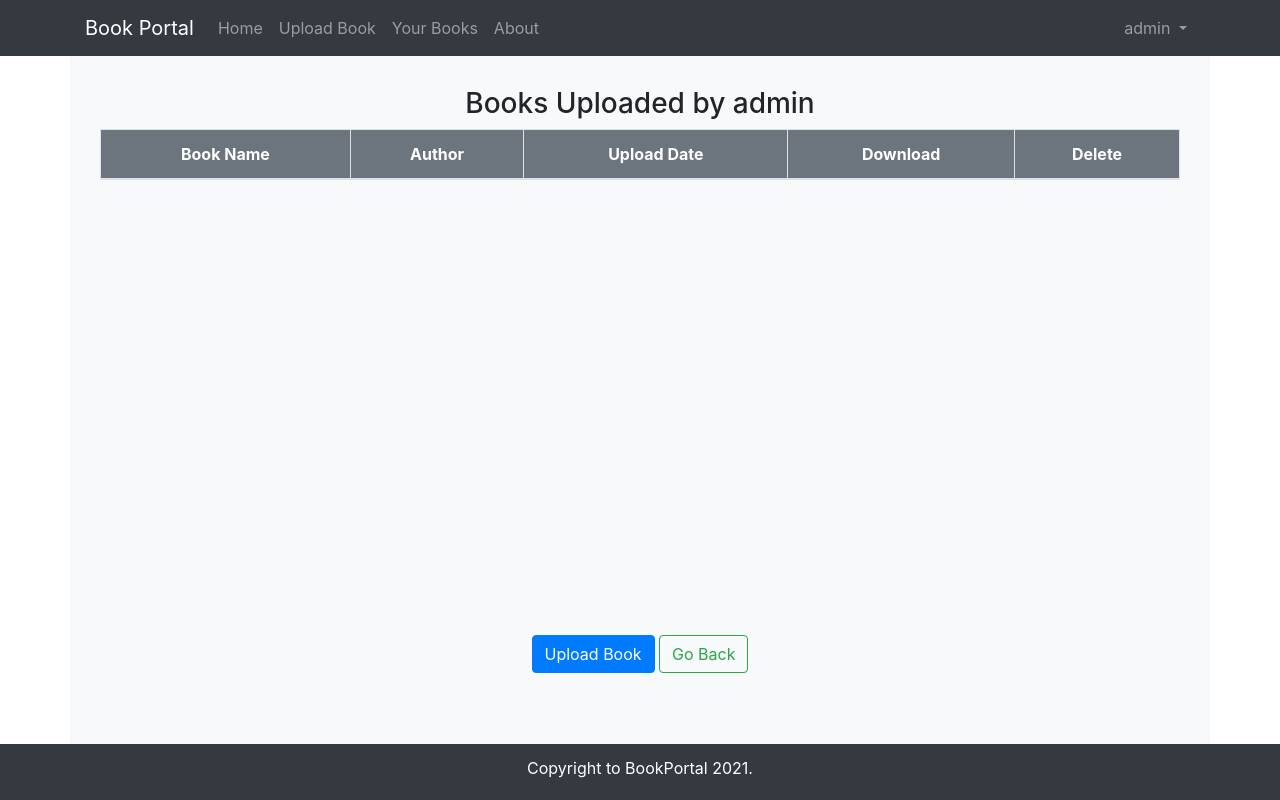
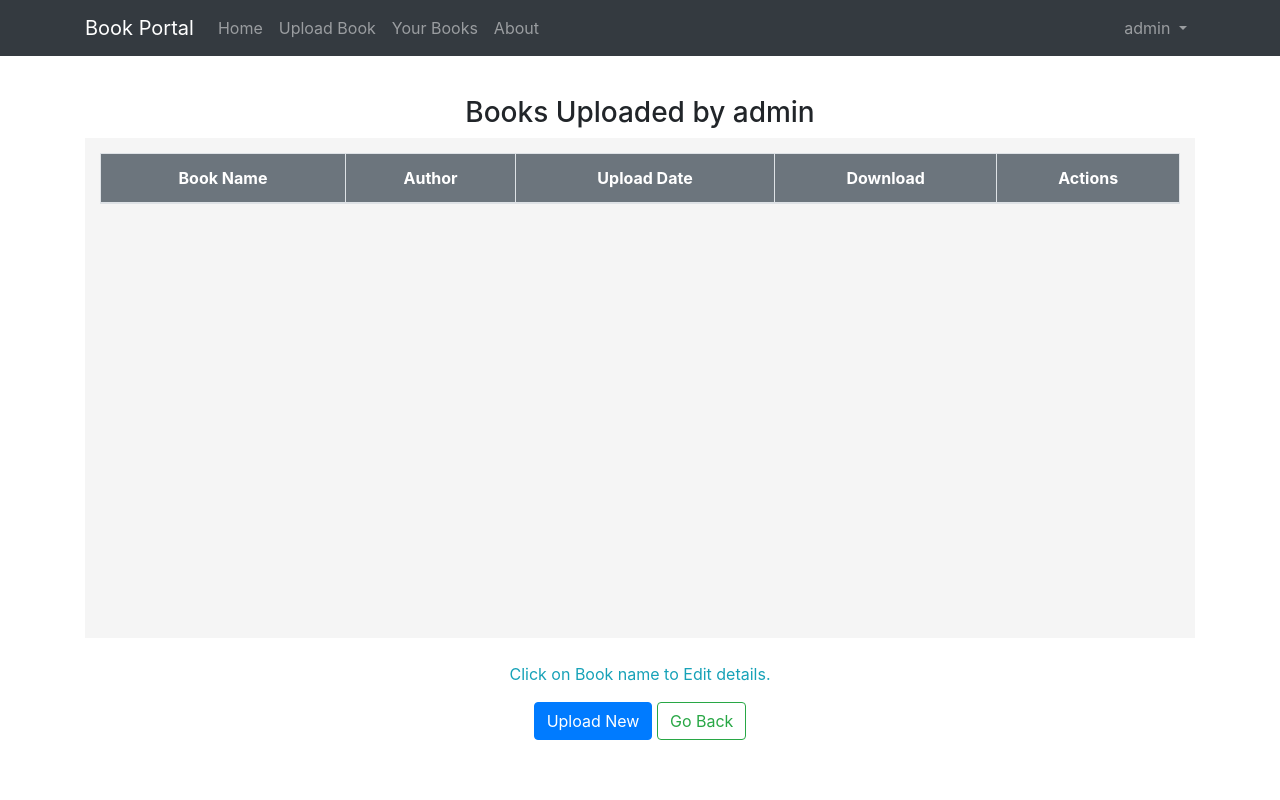
Before and after one commit to rockstarubed/BookPortal, a Django app: page /book/viewbooks/ in a window 1280 px wide. Run offline with Django 3.2, Linux system fonts and the light colour scheme; a user stored in the database is signed in; data comes from the database, SQL or seed files in the repository; both versions use the stored data as it was after the commit; lists and menus that the app fills with data are empty; some libraries are stand-ins or nearby versions.

Commit message:
gitignore + update book data

```diff
--- a/BooksApp/urls.py
+++ b/BooksApp/urls.py
@@ -5,5 +5,6 @@ from . import views
 urlpatterns = [
 	path('upload/', views.upload,name='upload'),
 	path('viewbooks/', views.viewbooks,name='viewbooks'),
+	path('editbook/<int:pk>', views.editbook,name='editbook'),
 	path('deletebook/<int:pk>', views.deletebook,name='deletebook'),
 ]
--- a/BooksApp/views.py
+++ b/BooksApp/views.py
@@ -2,6 +2,7 @@ from django.shortcuts import render,redirect
 from . models import Books
 from . forms import UploadForm
 from django.contrib.auth.decorators import login_required
+from django.contrib import messages
 
 
 # book upload form view
@@ -25,6 +26,18 @@ def viewbooks(request):
 	books = Books.objects.filter(uploadedby=request.user.username)
 	return render(request,'books/viewbooks.html', {'books':books})
 
+@login_required
+def editbook(request,pk):
+	book = Books.objects.get(pk=pk)
+	form = UploadForm(instance=book)
+	if request.method == 'POST':
+		updateBook = UploadForm(request.POST,instance=book)
+		if updateBook.is_valid():
+			updateBook.save()
+			messages.success(request,"Data has been updated.")
+			return redirect('viewbooks')
+	return render(request,'books/editbook.html',{'form':form, 'book':book})
+
 
 # delete books view
 @login_required
--- a/templates/about.html
+++ b/templates/about.html
@@ -1,7 +1,8 @@
 {% extends 'base.html' %}
 {% load crispy_forms_tags %}
 {% block content %}
-<div class="jumbotron bg-light">
+<div class="pt-4">
+  <div class="jumbotron">
   <h1 class="display-4">Book Portal!</h1>
   <p class="lead">This is a simple online portal to Upload and Downalod E-Books.</p>
   <hr class="my-4">
@@ -74,5 +75,5 @@
       {% endif %}
     </div>
 </div>
-
+</div>
 {% endblock %}
--- a/templates/base.html
+++ b/templates/base.html
@@ -62,7 +62,7 @@
       </div>
     </nav>
 
-  	<div class="container bg-light py-5">
+  	<div class="container py-5">
 
   	   {% block content %}
 
@@ -70,11 +70,11 @@
 
     </div>
 
-    <footer class="footer mt-auto bg-dark text-white py-1 fixed-bottom">
+<!--     <footer class="footer mt-auto bg-dark text-white py-1 fixed-bottom">
       <div class="text-center mt-2">
         <p>Copyright to BookPortal {% now 'Y' %}.</p>
       </div>
-    </footer>
+    </footer> -->
   	<!-- JS -->
     <script src="{% static 'jquery-3.5.1.slim.min.js' %}"></script>
     <script src="{% static 'bootstrap.bundle.min.js' %}"></script>
--- a/templates/books/uploadbook.html
+++ b/templates/books/uploadbook.html
@@ -2,7 +2,7 @@
 
 {% block content %}
 {% load crispy_forms_tags %}
-<div class="col-md-6 offset-md-3 shadow p-4 border margintop20">
+<div class="col-md-8 offset-md-2 shadow p-4 margintop20 bg-light">
 	<h3 class="text-center">Upload Book to BookPortal</h3>
 
 	<form method="post" enctype = "multipart/form-data" novalidate="" autocomplete="off">
--- a/templates/books/viewbooks.html
+++ b/templates/books/viewbooks.html
@@ -1,10 +1,13 @@
 {% extends 'base.html' %}
-
 {% block content %}
 {% load crispy_forms_tags %}
-<div class="w-100 text-center scroll mt-4">
-	<h3 class="text-center">Books Uploaded by {{user.username}}</h3>
-
+<h3 class="text-center mt-5">Books Uploaded by {{user.username}}</h3>
+{% if messages %}
+    {% for message in messages %}
+        <h5 class="text-success">{{ message }}</h5>
+    {% endfor %}
+{% endif %}
+<div class="text-center scroll mb-4">
 	<table class="table table-bordered">
 		  <thead>
 		    <tr class="bg-secondary text-white">
@@ -12,13 +15,13 @@
 		      <th scope="col">Author</th>
 		      <th scope="col">Upload Date</th>
 		      <th scope="col">Download</th>
-		      <th scope="col">Delete</th>
+		      <th scope="col">Actions</th>
 		    </tr>
 		  </thead>
 		  <tbody>
 		  	{% for book in books %}
 		    <tr>
-		      <th scope="row">{{book.bookname}}</th>
+		      <th scope="row" class="bookname"><a href="/book/editbook/{{book.id}}">{{book.bookname}}</a></th>
 		      <td>{{book.bookauthor}}</td>
 		      <td>{{book.uploaded_at | date:"d F Y"}}</td>
 		      <td><a href="{{book.document.url}}" target="_blank">Download</a></td>
@@ -34,7 +37,8 @@
 		</table>
 </div>
 <div class="text-center">
-	<a href="{% url 'upload' %}" class="btn btn-primary">Upload Book</a>
+	<p class="text-info">Click on Book name to Edit details.</p>
+	<a href="{% url 'upload' %}" class="btn btn-primary">Upload New</a>
 	<a href="{% url 'home' %}" class="btn btn-outline-success">Go Back</a>
 </div>
 
--- a/templates/static/base.css
+++ b/templates/static/base.css
@@ -1,6 +1,4 @@
-html,body,.container{
-    height: 100%;
-}
+
 
 .asteriskField{
     display: none;
@@ -11,10 +9,11 @@ form .alert ul li {
 }
 
 .scroll {
-    height: 80%;
+    max-height: 800px;
+    min-height: 500px;
     overflow: auto;
     padding: 15px;
-    /* scrollbar-width: none; */
+    background-color: whitesmoke;
 }
 
 .margintop20{
@@ -28,3 +27,8 @@ form .alert ul li {
 .margintop10{
     margin-top: 10%;
 }
+
+.bookname a{
+    text-decoration: none;
+    color: black;
+}
```
Also changed, not shown: templates/books/editbook.html (added, +14 -0 lines), templates/home.html (+4 -6 lines), db.sqlite3, 1 other file. Lines whose indentation alone changed are shown as unchanged.
